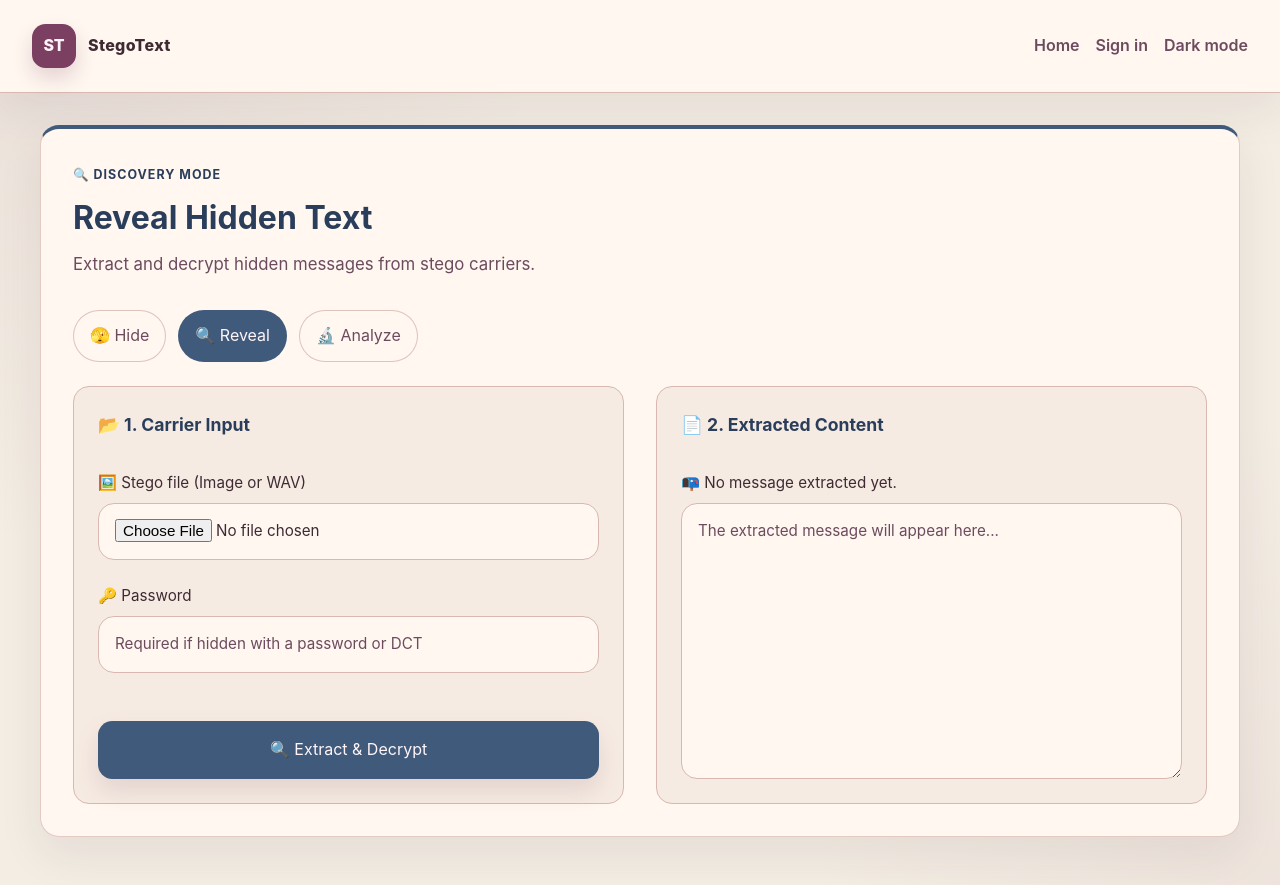
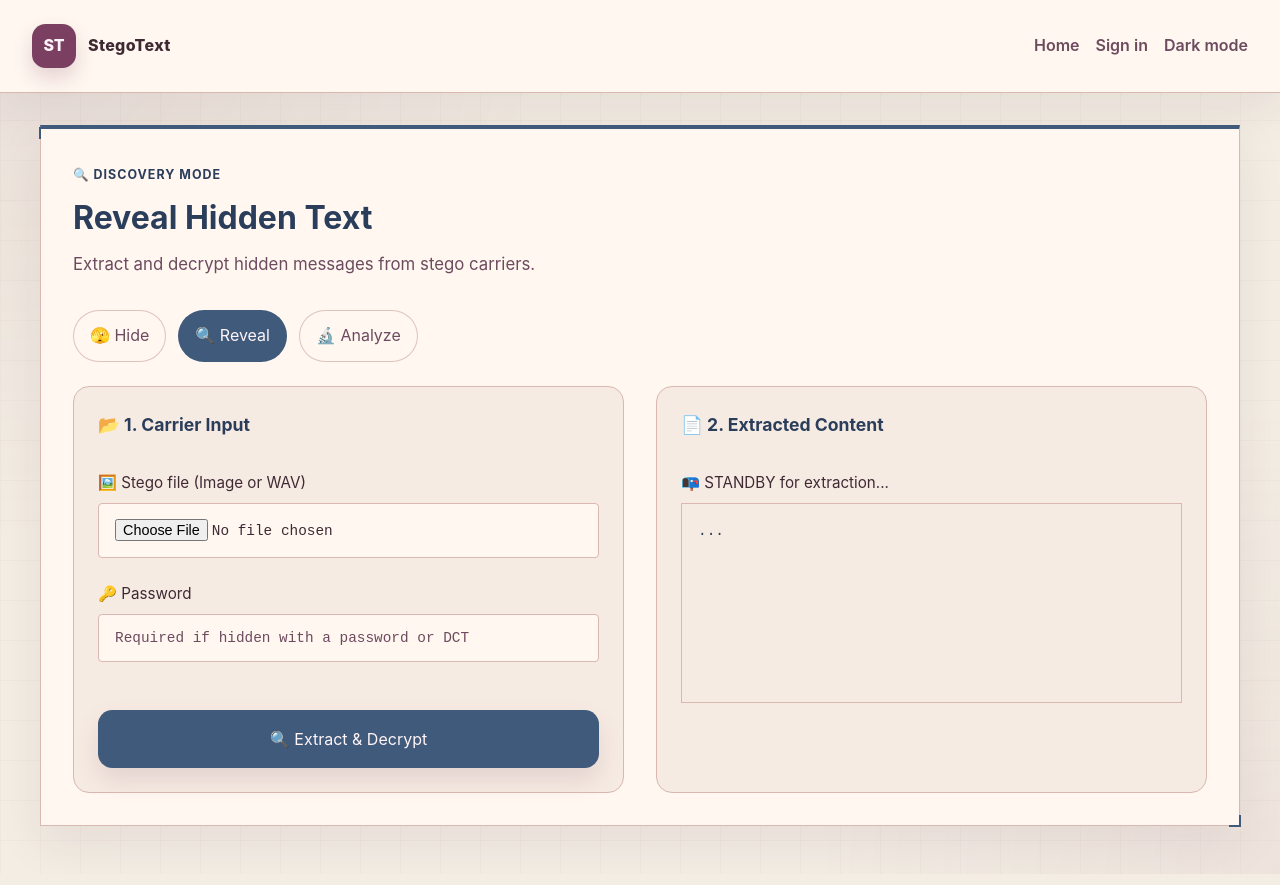
Before and after one commit to lavanyagandepalli07/java_mini_proj_steganography, a Next.js app in the folder frontend/: page /tool in a window 1280 px wide. Both pictures are taken after a click on the button "🔍 Reveal". Built offline with nearby package versions, Linux system fonts and the light colour scheme; no server answers.

Commit message:
Apply Spy-tech makeover: HUD grid, targeting corners, terminal effects, and scanlines

```diff
--- a/frontend/app/globals.css
+++ b/frontend/app/globals.css
@@ -47,9 +47,13 @@ body {
 }
 
 body {
-  background: radial-gradient(circle at top left, rgba(123, 63, 97, 0.08), transparent 35%),
+  background:
+    linear-gradient(rgba(123, 63, 97, 0.03) 1px, transparent 1px),
+    linear-gradient(90deg, rgba(123, 63, 97, 0.03) 1px, transparent 1px),
+    radial-gradient(circle at top left, rgba(123, 63, 97, 0.08), transparent 35%),
     radial-gradient(circle at bottom right, rgba(173, 117, 141, 0.08), transparent 30%),
     var(--bg);
+  background-size: 40px 40px, 40px 40px, 100%, 100%, 100%;
 }
 
 a,
@@ -211,11 +215,26 @@ button {
 .auth-card,
 .tool-panel {
   background: var(--surface);
-  border: 1px solid rgba(216, 184, 176, 0.7);
-  border-radius: 1.2rem;
+  border: 1px solid var(--border);
+  border-radius: 0; /* Spy-tech often uses sharp or minimal corners */
   padding: 2rem;
   box-shadow: var(--shadow);
+  position: relative;
 }
+
+/* Targeting corners for the 'Spy' look */
+.hero-card::before, .hero-card::after,
+.auth-card::before, .auth-card::after,
+.tool-panel::before, .tool-panel::after {
+  content: '';
+  position: absolute;
+  width: 10px;
+  height: 10px;
+  border: 2px solid var(--accent);
+}
+
+.hero-card::before, .auth-card::before, .tool-panel::before { top: -2px; left: -2px; border-right: 0; border-bottom: 0; }
+.hero-card::after, .auth-card::after, .tool-panel::after { bottom: -2px; right: -2px; border-left: 0; border-top: 0; }
 
 .eyebrow {
   display: inline-flex;
@@ -318,11 +337,12 @@ button {
 .panel-form textarea {
   width: 100%;
   border: 1px solid var(--border);
-  border-radius: 1rem;
+  border-radius: 0.25rem;
   padding: 0.95rem 1rem;
-  font: inherit;
+  font-family: 'JetBrains Mono', 'Roboto Mono', monospace;
   background: var(--surface);
   color: var(--text);
+  font-size: 0.9rem;
 }
 
 .panel-form input::placeholder,
@@ -658,3 +678,20 @@ button {
   max-width: 600px;
   font-size: 1.05rem;
 }
+
+/* Spy CRT Overlay */
+.scanlines {
+  position: relative;
+  overflow: hidden;
+}
+
+.scanlines::after {
+  content: "";
+  position: absolute;
+  top: 0; left: 0; bottom: 0; right: 0;
+  background: linear-gradient(rgba(18, 16, 16, 0) 50%, rgba(0, 0, 0, 0.1) 50%),
+              linear-gradient(90deg, rgba(255, 0, 0, 0.02), rgba(0, 255, 0, 0.01), rgba(0, 0, 255, 0.02));
+  background-size: 100% 3px, 3px 100%;
+  pointer-events: none;
+  z-index: 2;
+}
--- a/frontend/app/tool/page.tsx
+++ b/frontend/app/tool/page.tsx
@@ -20,6 +20,23 @@ type FileInfo = {
   height?: number;
   capacity?: number;
 };
+
+function TypewriterEffect({ text }: { text: string }) {
+  const [displayedText, setDisplayedText] = useState('');
+
+  useEffect(() => {
+    setDisplayedText('');
+    let i = 0;
+    const timer = setInterval(() => {
+      setDisplayedText((prev) => text.slice(0, i + 1));
+      i++;
+      if (i >= text.length) clearInterval(timer);
+    }, 20);
+    return () => clearInterval(timer);
+  }, [text]);
+
+  return <>{displayedText}</>;
+}
 
 export default function ToolPage() {
   const [activeTab, setActiveTab] = useState<Tab>('🫣 Hide');
@@ -489,8 +506,20 @@ export default function ToolPage() {
                 <div className="form-section">
                   <h3>📄 2. Extracted Content</h3>
                   <label>
-                    {revealedText ? '✅ Hidden Message Found:' : '📭 No message extracted yet.'}
-                    <textarea rows={10} value={revealedText} readOnly placeholder="The extracted message will appear here..." />
+                    {revealedText ? '✅ DECRYPTED PAYLOAD:' : '📭 STANDBY for extraction...'}
+                    <div style={{
+                      minHeight: '200px',
+                      padding: '1rem',
+                      background: 'var(--surface-muted)',
+                      border: '1px solid var(--border)',
+                      fontFamily: 'monospace',
+                      fontSize: '0.9rem',
+                      color: 'var(--accent-strong)',
+                      whiteSpace: 'pre-wrap',
+                      overflowY: 'auto'
+                    }}>
+                      {revealedText ? <TypewriterEffect text={revealedText} /> : '...'}
+                    </div>
                   </label>
                   {revealedText && (
                     <button type="button" className="button secondary small" onClick={() => { navigator.clipboard.writeText(revealedText); setStatus('Copied to clipboard!'); setStatusType('success'); }}>
@@ -515,12 +544,13 @@ export default function ToolPage() {
               </label>
 
               {analyzeMaskUrl && (
-                <div className="analysis-result-container" style={{marginTop: '1.5rem', padding: '1rem', background: 'var(--bg)', borderRadius: '0.8rem', textAlign: 'center', border: '1px solid var(--border)'}}>
-                  <h4 style={{ color: 'var(--accent-strong)', marginBottom: '1rem' }}>🔭 Visualized LSB Noise Map:</h4>
-                  <img src={analyzeMaskUrl} alt="LSB Mask" style={{ maxWidth: '100%', border: '1px solid var(--border)', borderRadius: '0.4rem' }} />
-                  <p style={{ color: 'var(--muted)', fontSize: '0.8rem', marginTop: '1rem' }}>Static noise pattern (snow-like) confirms LSB steganography.</p>
+                <div className="analysis-result-container scanlines" style={{marginTop: '1.5rem', padding: '1rem', background: 'var(--bg)', borderRadius: '0', textAlign: 'center', border: '1px solid var(--border)'}}>
+                  <h4 style={{ color: 'var(--accent-strong)', marginBottom: '1rem', fontFamily: 'monospace' }}>🔭 VISUAL NOISE MAP [L0-PLANE]:</h4>
+                  <img src={analyzeMaskUrl} alt="LSB Mask" style={{ maxWidth: '100%', border: '1px solid var(--border)', borderRadius: '0' }} />
+                  <p style={{ color: 'var(--muted)', fontSize: '0.8rem', marginTop: '1rem', fontFamily: 'monospace' }}>SIGNAL DETECTED: Static noise pattern confirms LSB steganography.</p>
                 </div>
               )}
+
             </div>
           )}
         </div>
```
